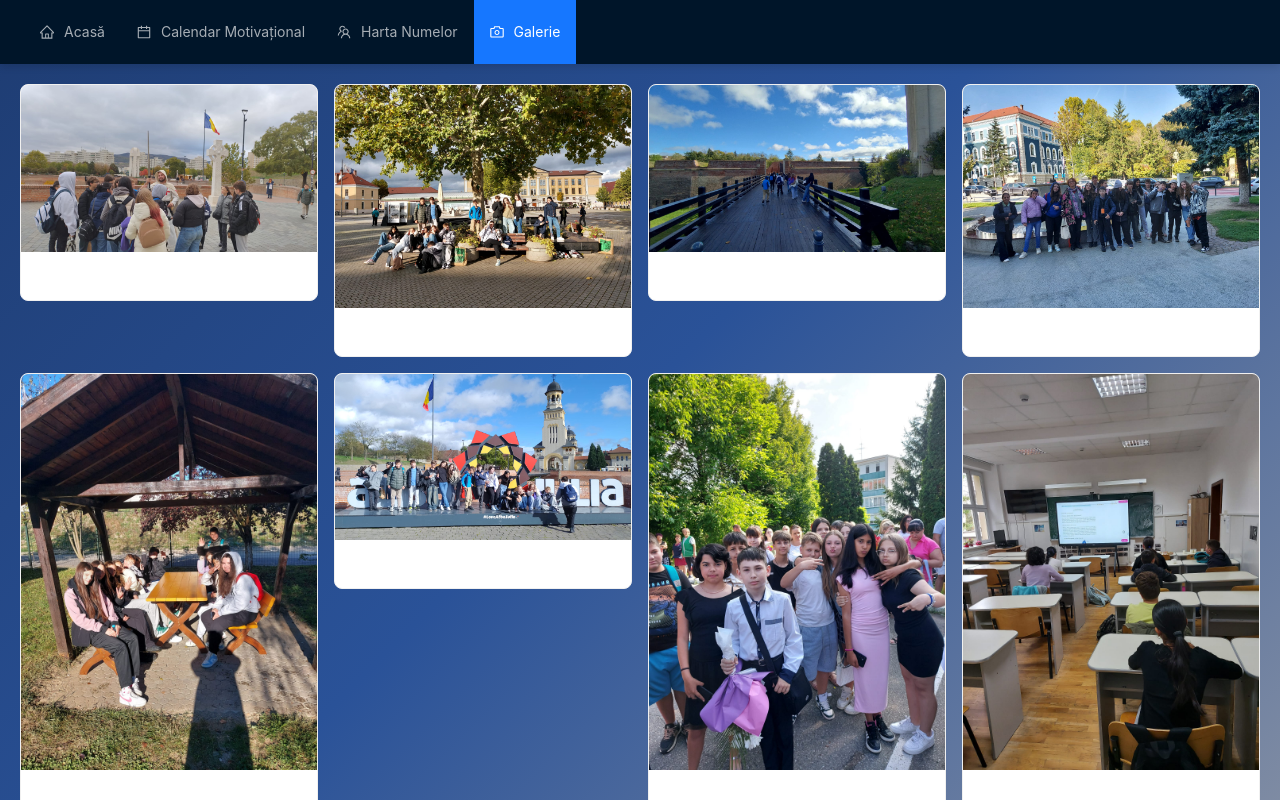
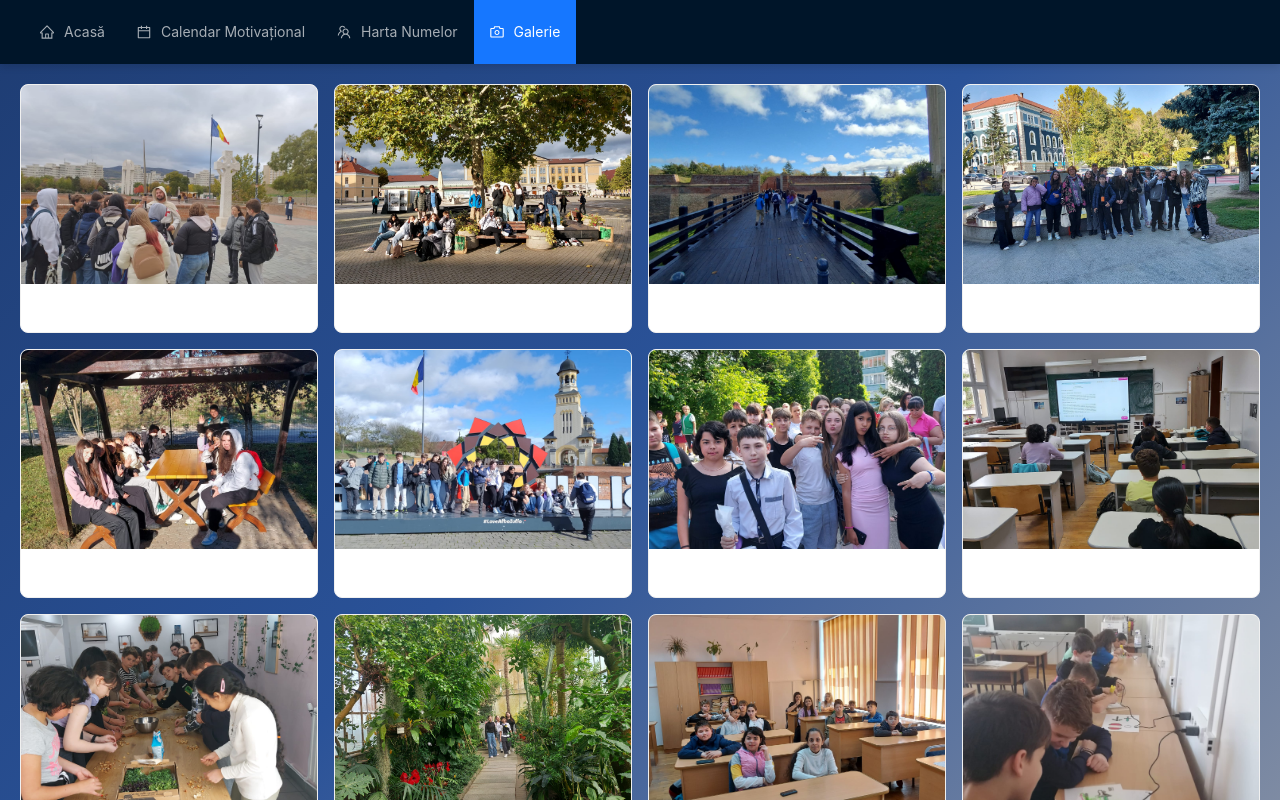
Before and after one commit to ironcracker/site-scoala, a React (Vite) app: page / in a window 1280 px wide. Both pictures are taken after a click on the item "Galerie". Shown: the top 800 px of the page. Built offline with nearby package versions, Linux system fonts and the light colour scheme.

Commit message:
adjust card size to be consistent

```diff
--- a/src/components/Gallery.tsx
+++ b/src/components/Gallery.tsx
@@ -125,7 +125,11 @@ const Gallery = () => {
                     <Col key={photo.id} xs={24} sm={12} md={8} lg={6}>
                         <Card
                             hoverable
-                            cover={<img alt={photo.name} src={photo.imagePath} />}
+                            cover={<img alt={photo.name} src={photo.imagePath} style={{
+                                        width: '100%',
+                                        height: '200px',
+                                        objectFit: 'cover',
+                                    }}/>}
                             style={{ borderRadius: '8px', overflow: 'hidden' }}
                             onClick={() => handleCardClick(photo)}
                         >
```
